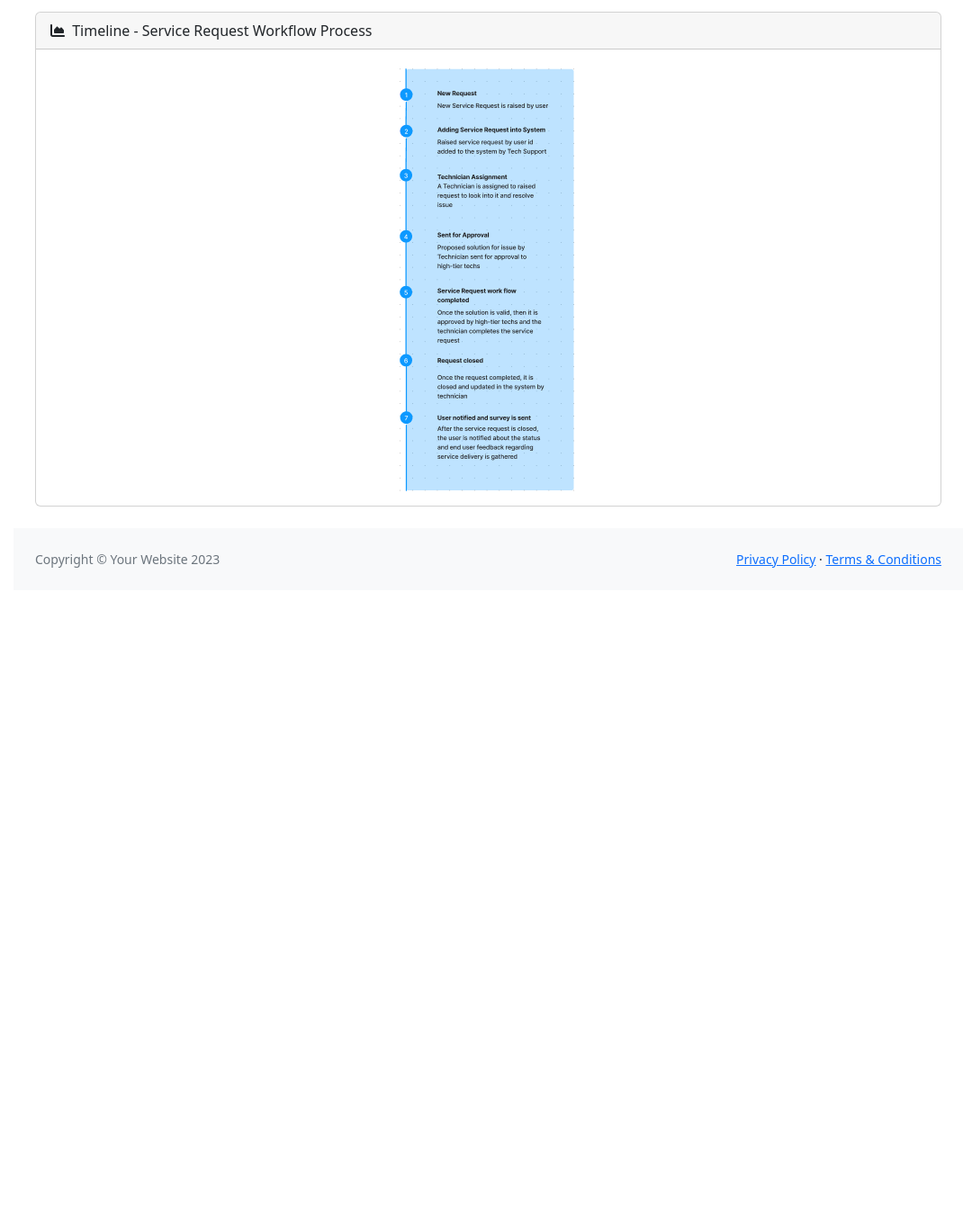
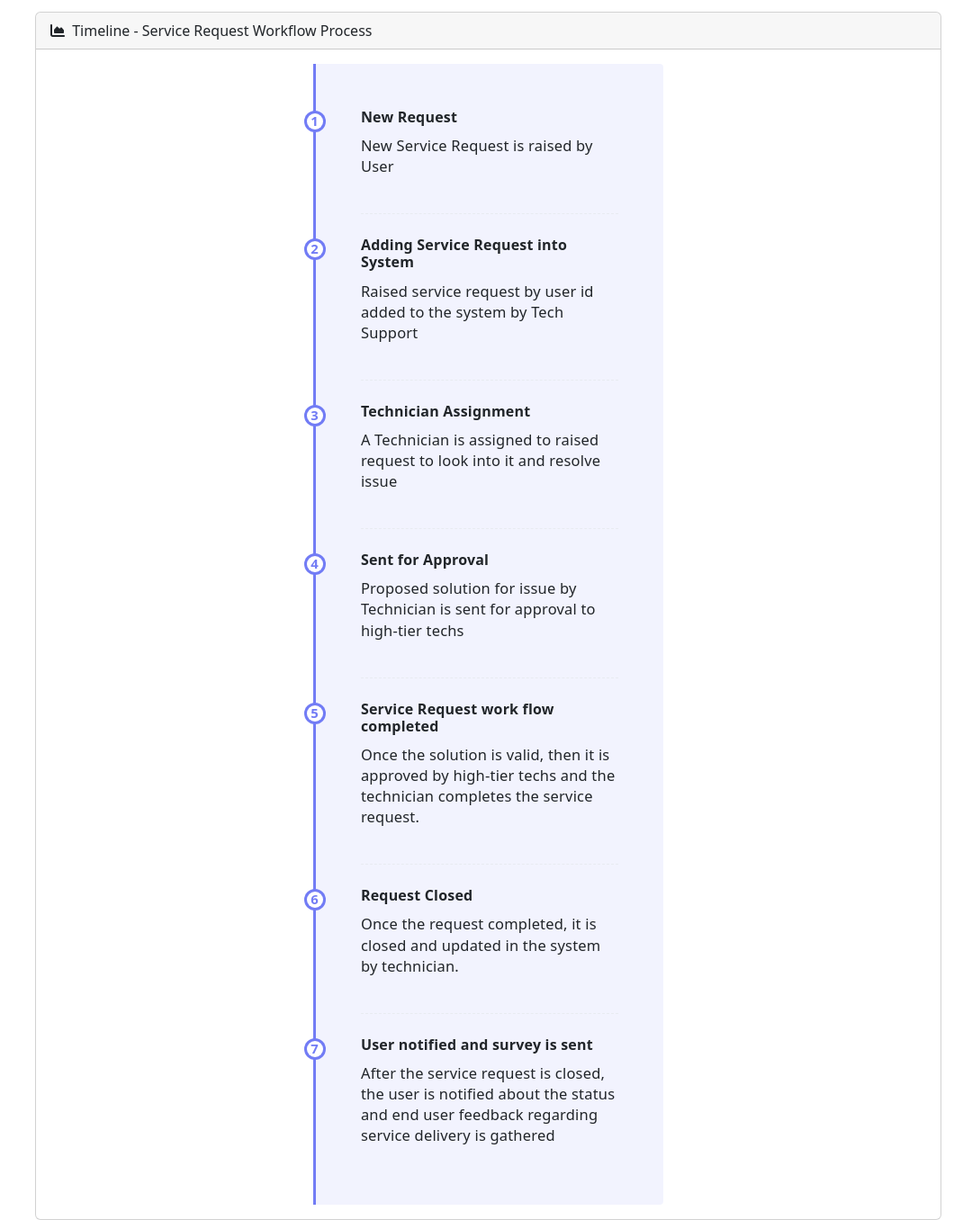
Before and after one commit to harshitha-brs/Goal-10, a plain HTML site: page index.html in a window 1280 px wide. Shown: the part 1020-2376 px from the top of the page at 90% size, without its empty margins (210-1280 px from the left). Before the commit the page ends 1676 px from the top, so only its background shows below. Drawn offline with nearby package versions, Linux system fonts and the light colour scheme.

Commit message:
Update index.html

```diff
--- a/index.html
+++ b/index.html
@@ -142,16 +142,68 @@
                 />
               </div>
             </div>
-            <div class="card mb-4">
-              <div class="card-header">
-                <i class="fas fa-chart-area me-1"></i>
-                Timeline - Service Request Workflow Process
-              </div>
-              <div class="card-body text-center">
-                <img
-                  src="assets/img/Screenshot from 2024-02-28 15-01-38.png"
-                  alt=""
-                />
+           <div class="row">
+              <div class="col-xl-12">
+                <div class="card mb-4">
+                  <div class="card-header">
+                    <i class="fas fa-chart-area me-1"></i>
+                    Timeline - Service Request Workflow Process
+                  </div>
+                  <div class="card-body">
+                    <div id="content">
+                      <ul class="timeline">
+                        <li class="event" data-step="1">
+                          <h3>New Request</h3>
+                          <p>New Service Request is raised by User</p>
+                        </li>
+                        <li class="event" data-step="2">
+                          <h3>Adding Service Request into System</h3>
+                          <p>
+                            Raised service request by user id added to the
+                            system by Tech Support
+                          </p>
+                        </li>
+                        <li class="event" data-step="3">
+                          <h3>Technician Assignment</h3>
+                          <p>
+                            A Technician is assigned to raised request to look
+                            into it and resolve issue
+                          </p>
+                        </li>
+                        <li class="event" data-step="4">
+                          <h3>Sent for Approval</h3>
+                          <p>
+                            Proposed solution for issue by Technician is sent
+                            for approval to high-tier techs
+                          </p>
+                        </li>
+                        <li class="event" data-step="5">
+                          <h3>Service Request work flow completed</h3>
+                          <p>
+                            Once the solution is valid, then it is approved by
+                            high-tier techs and the technician completes the
+                            service request.
+                          </p>
+                        </li>
+                        <li class="event" data-step="6">
+                          <h3>Request Closed</h3>
+                          <p>
+                            Once the request completed, it is closed and updated
+                            in the system by technician.
+                          </p>
+                        </li>
+                        <li class="event" data-step="7">
+                          <h3>User notified and survey is sent</h3>
+                          <p>
+                            After the service request is closed, the user is
+                            notified about the status and end user feedback
+                            regarding service delivery is gathered
+                          </p>
+                        </li>
+                      </ul>
+                    </div>
+                  </div>
+                </div>
               </div>
             </div>
           </div>
```
